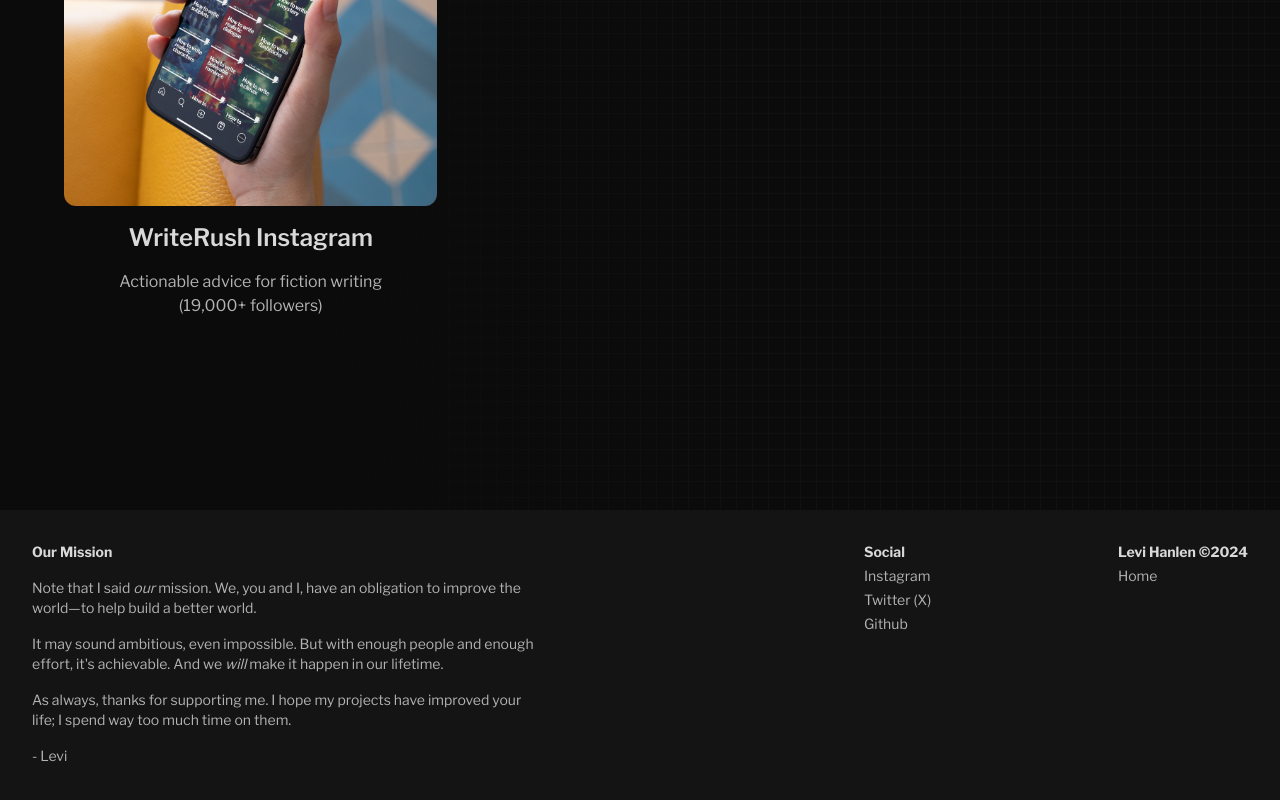
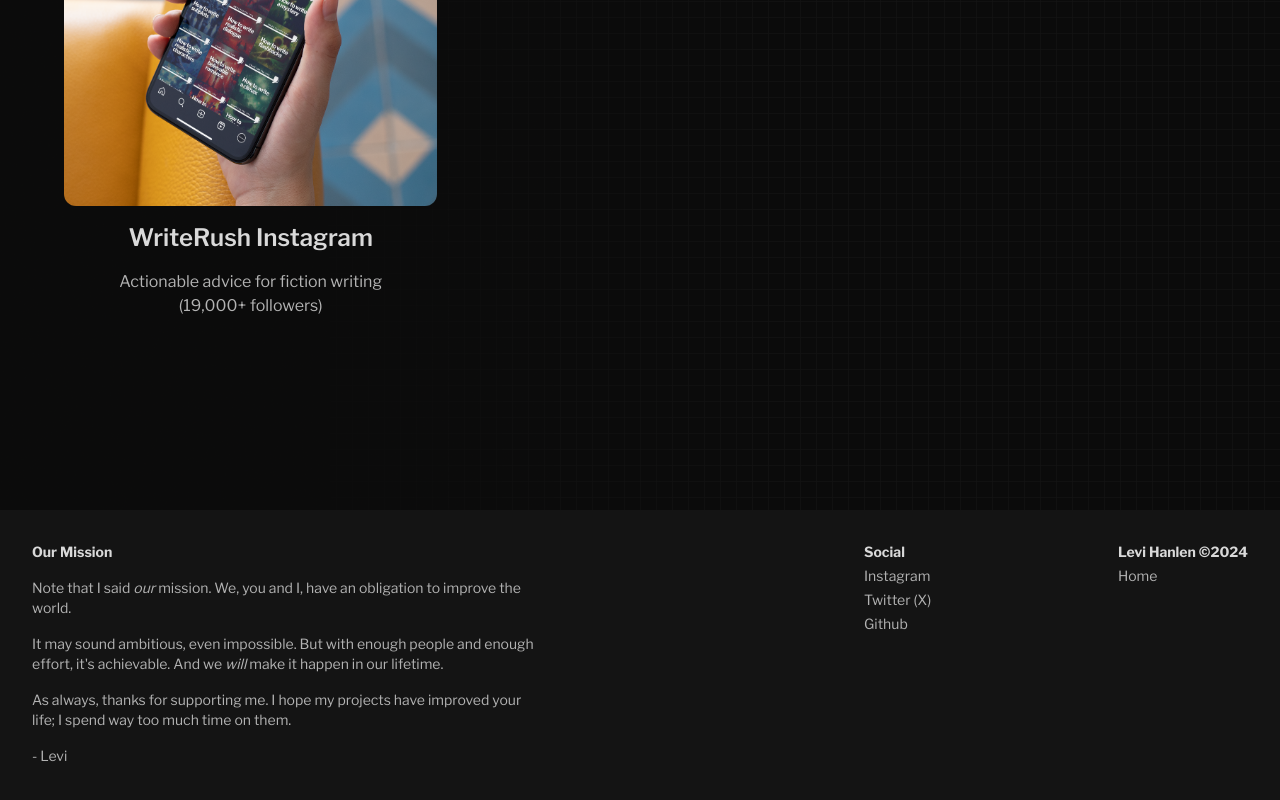
Before and after one commit to levihanlen/personal-website-nextjs, a Next.js app: page / in a window 1280 px wide. Shown: the part 6591-7391 px from the top of the page. Built offline with nearby package versions, Linux system fonts and the light colour scheme.

Commit message:
fix: fix messy copywriting in footer

```diff
--- a/app/clientComponents.tsx
+++ b/app/clientComponents.tsx
@@ -195,7 +195,7 @@ function Footer() {
         <div className="font-bold text-darkest">Our Mission</div>
         <p>
           Note that I said <i>our</i> mission. We, you and I, have an obligation
-          to improve the world—to help build a better world.
+          to improve the world.
         </p>
         <p>
           It may sound ambitious, even impossible. But with enough people and
```
